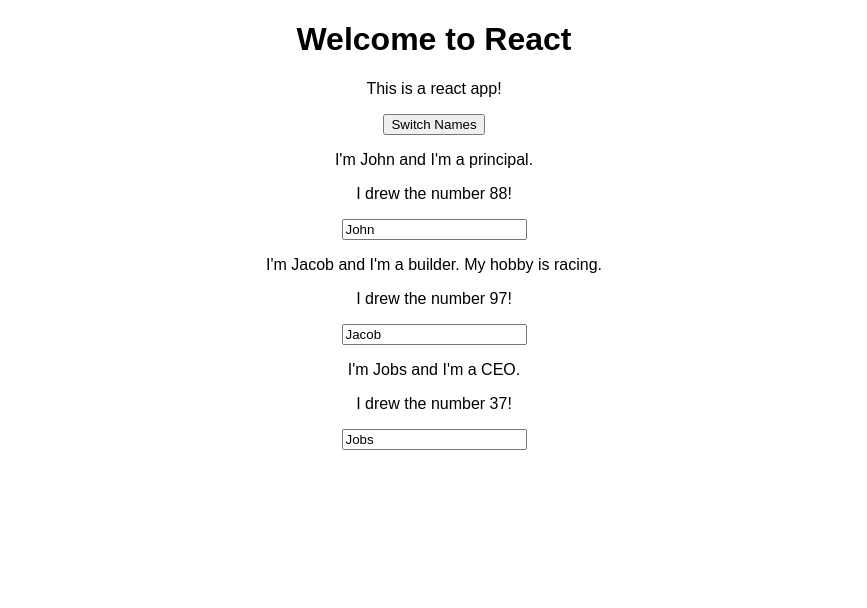
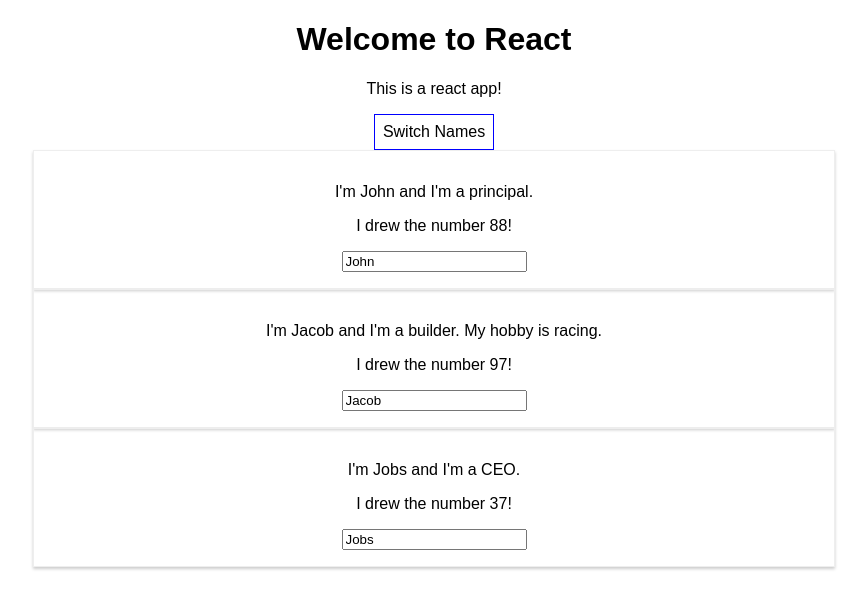
Before and after one commit to jeremy886/react-guide, a React (Create React App) app: page / in a window 1280 px wide. Shown: the top 608 px of the page, without its empty margins (206-1073 px from the left). Built offline with nearby package versions, Linux system fonts and the light colour scheme.

Commit message:
two methods of styling

```diff
--- a/src/App.js
+++ b/src/App.js
@@ -9,7 +9,7 @@
       {name: "Jacob", job: "builder"},
       {name: "Jobs", job: "CEO"}
     ]
-  }
+  };
 
   switchNameHandler = (new_name) => {
       this.setState(
@@ -21,7 +21,7 @@
           ]
         }
       );
-  }
+  };
 
   nameChangeHandler = (event) => {
     this.setState({
@@ -31,14 +31,24 @@
         {name: 'Jack', job: 'plumber'}
       ]
     })
-  }
+  };
 
   render() {
+    const style = {
+      backgroundColor: 'white',
+      font: 'inherit',
+      border: '1px solid blue',
+      padding: '8px',
+      cursor: 'pointer'
+    };
+
     return (
       <div className="App">
         <h1>Welcome to React</h1>
         <p>This is a react app!</p>
-        <button onClick={()=>this.switchNameHandler('Josh')}>Switch Names</button>
+        <button
+          style={style}
+          onClick={()=>this.switchNameHandler('Josh')}>Switch Names</button>
         <Person
           click={this.switchNameHandler.bind(this, 'Joy')}
           name={this.state.persons[0].name} job={this.state.persons[0].job} />
@@ -53,6 +63,7 @@
       </div>
     );
   }
+
 }
 
 export default App;
--- /dev/null
+++ b/src/Person/Person.css
@@ -0,0 +1,8 @@
+.Person {
+    width: 60%;
+    margin: auto;
+    border: 1px solid #eee;
+    box-shadow: 0 2px 3px #ccc;
+    padding: 16px;
+    text-align: center;
+}
--- a/src/Person/Person.js
+++ b/src/Person/Person.js
@@ -1,9 +1,11 @@
 import React from 'react';
+
+import './Person.css';
 
 
 const person = (props) => {
   return (
-    <div>
+    <div className="Person">
       <p onClick={props.click}>I'm {props.name} and I'm a {props.job}. {props.children}</p>
       <p>I drew the number {Math.floor(Math.random()*100)}!</p>
 
```
